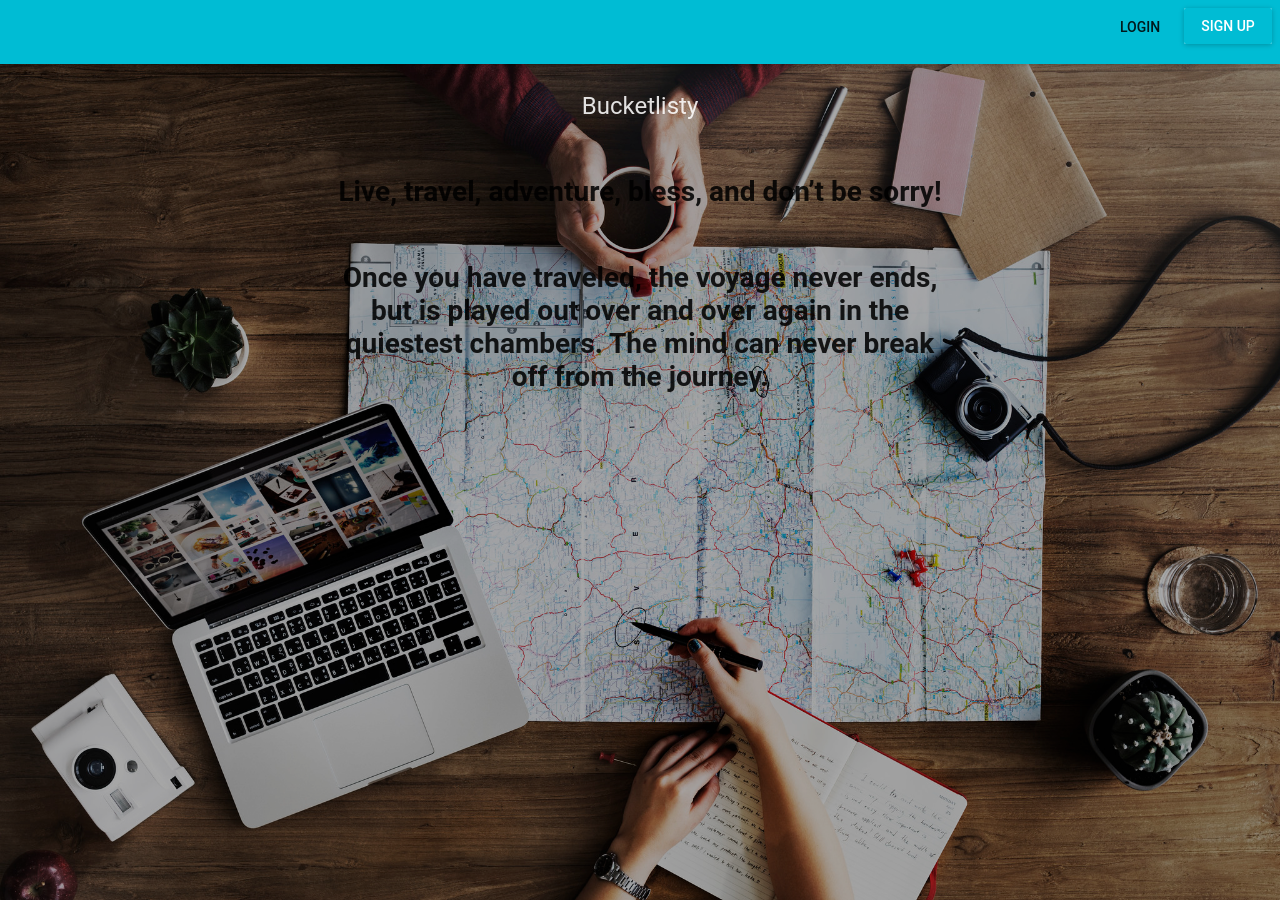
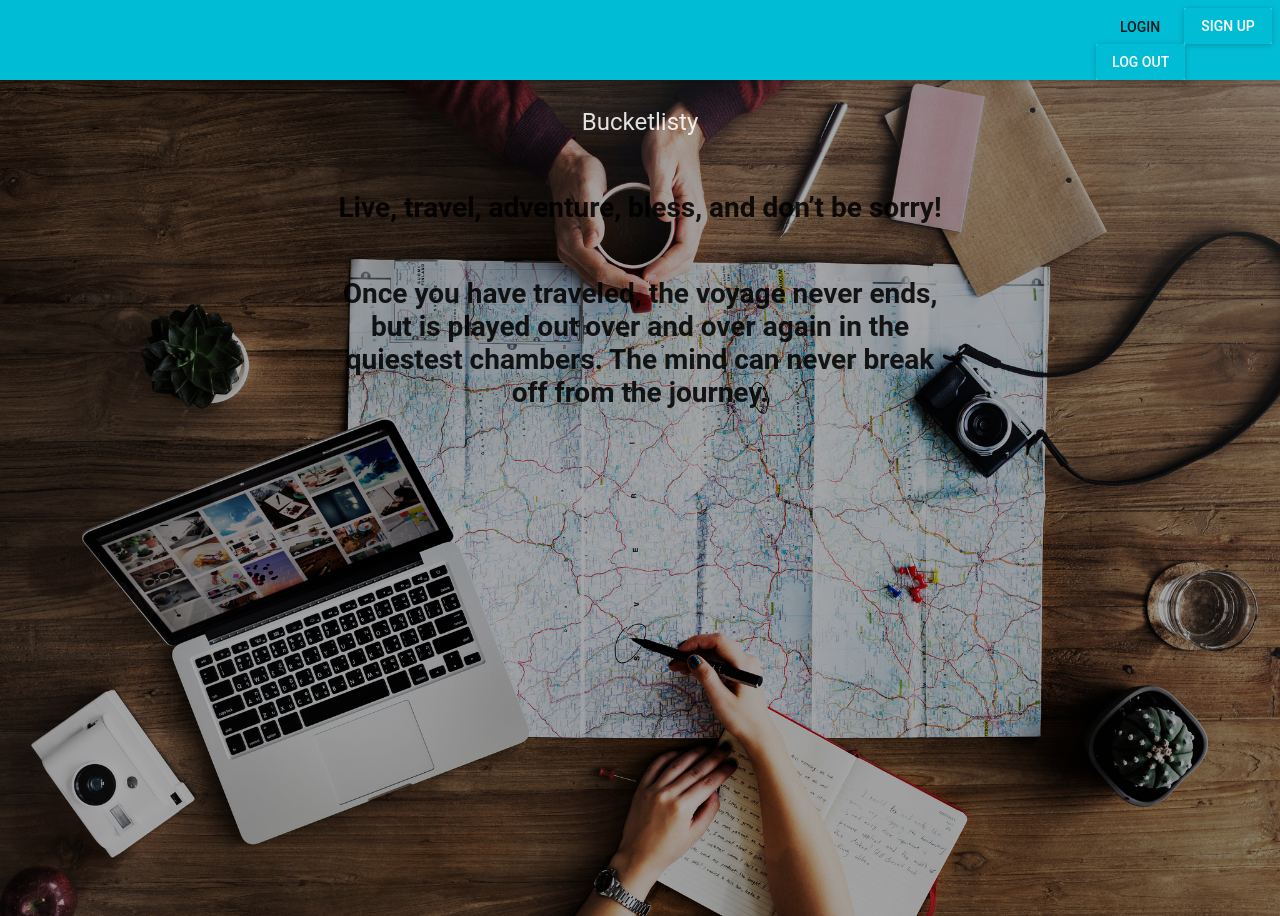
Before and after one commit to rosemaina/bucketlist-react, a React (Create React App) app: page / in a window 1280 px wide. Built offline with nearby package versions, Linux system fonts and the light colour scheme.

Commit message:
[CHORE]Remove commented code

```diff
--- a/src/components/Navbar.js
+++ b/src/components/Navbar.js
@@ -5,41 +5,19 @@ import { Link } from 'react-router-dom';
 import RaisedButton from 'material-ui/RaisedButton';
 
 
-// class Navbar extends Component {
-
-//   render() {
-//     return (
-//       <div className="Navbar">
-//         <AppBar
-//           title="BucketList App"
-//           iconElementRight={
-//             <div>
-//             <Link to={'/login'}><FlatButton label="Login" /></Link>
-//             <Link to={'/register'}><RaisedButton label="Sign up" primary={true} /></Link>
-//             <Link to={'/logout'}><FlatButton label="Logout" secondary={true} /></Link>
-//           </div>
-//           }
-
-//         />
-//       </div>
-//     );
-//   }
-// }
-
-const Navbar = ({navBarTitle}) => {
-
+const Navbar = (props) => {
 
   return (
     <div className="Navbar">
     <AppBar
       showMenuIconButton={false}
-      title={navBarTitle}
+      title={props.navBarTitle}
       iconElementRight={
         <div>
         <Link to={'/login'}><FlatButton label="Login" /></Link>
-        <Link to={'/register'}><RaisedButton label="Sign up" primary={true} /></Link>
+        <Link to={'/register'}><RaisedButton label="Sign up" primary={true} /></Link><br/>
+        <RaisedButton label="Log Out" primary={true} onClick={props.logout}/>
       </div>
-
       }
 
     />
```
